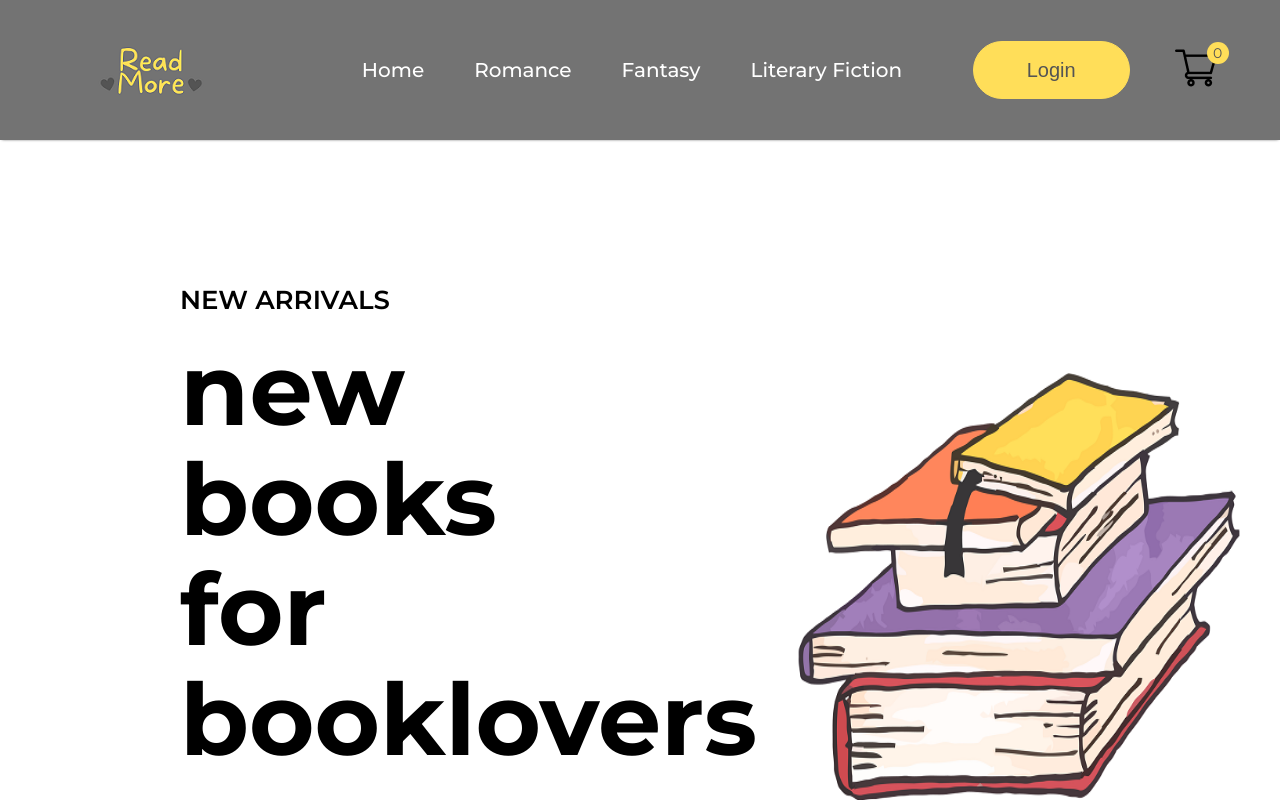
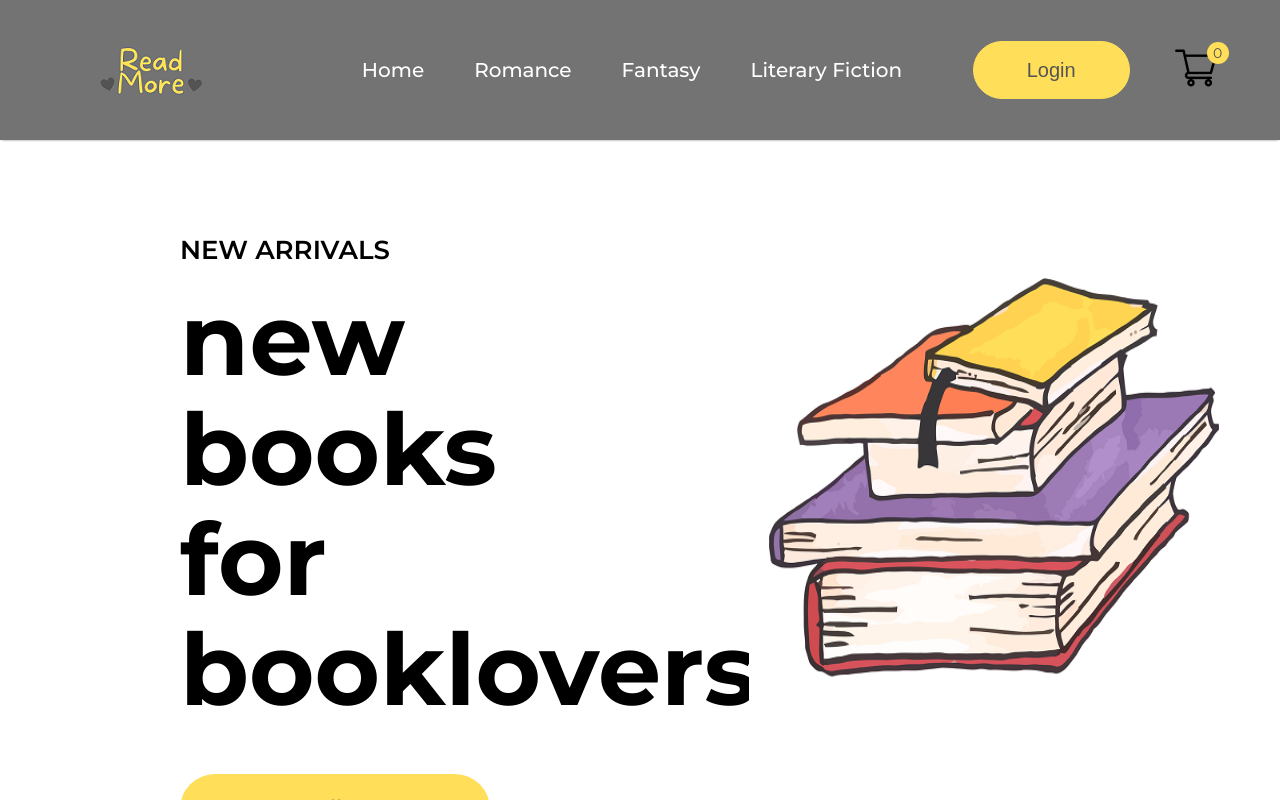
Before and after one commit to AnnaBilokon/BookShop, a React (Create React App) app in the folder frontend/: page / in a window 1280 px wide. Shown: the top 800 px of the page. Built offline with nearby package versions, Linux system fonts and the light colour scheme.

Commit message:
update css properties for the hero section

```diff
--- a/frontend/src/components/hero/hero.css
+++ b/frontend/src/components/hero/hero.css
@@ -1,5 +1,5 @@
 .hero {
-	margin-top: 50px;
+
 	height: 100vh;
 	display: flex;
 	justify-content: space-around;
@@ -52,15 +52,17 @@ font-weight: 600;
 }
 
 .hero_right {
+
 	width: 300px;
 	flex: 1;
 	display: flex;
-	align-items: center;
+	align-items:flex-start;
 	justify-content: center;
-
+	margin-top: 70px;
+	margin-right: 50px;
 }
 
 .hero_right img {
-	width: 480px;
-	height: 580px;
+	width: 490px;
+	height: 540px;
 }
```
